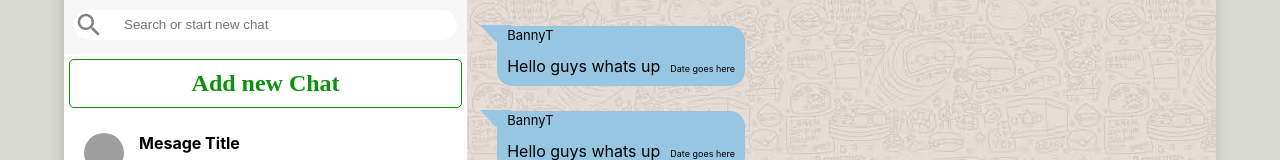
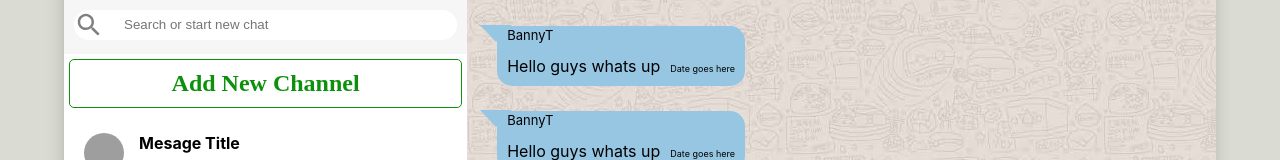
Before and after one commit to Ian-Balijawa/messanger-app, a React (Create React App) app: page / in a window 1280 px wide. Shown: the part 133-293 px from the top of the page. Built offline with nearby package versions, Linux system fonts and the light colour scheme; grey boxes are pictures that could not be loaded.

Commit message:
new code

```diff
--- a/src/Sidebar.js
+++ b/src/Sidebar.js
@@ -22,7 +22,7 @@ function Sidebar() {
         db.collection('Rooms').add({
           name:chatname
         })
-     toast.success('Channel Successfully Created',{position:toast.POSITION.TOP_RIGHT})
+    toast.success('Channel Successfully Created',{position:toast.POSITION.TOP_RIGHT})
 
     }
  }
@@ -53,7 +53,7 @@ function Sidebar() {
         {/* side bar chats */}
         <div className="sidebar-chats">
             <div onClick={AddNewChat}  className="chat-head">
-              <h2>Add new Chat</h2>
+              <h2>Add New Channel</h2>
             </div>
             <SidebarChats/>
             <SidebarChats/>
```
